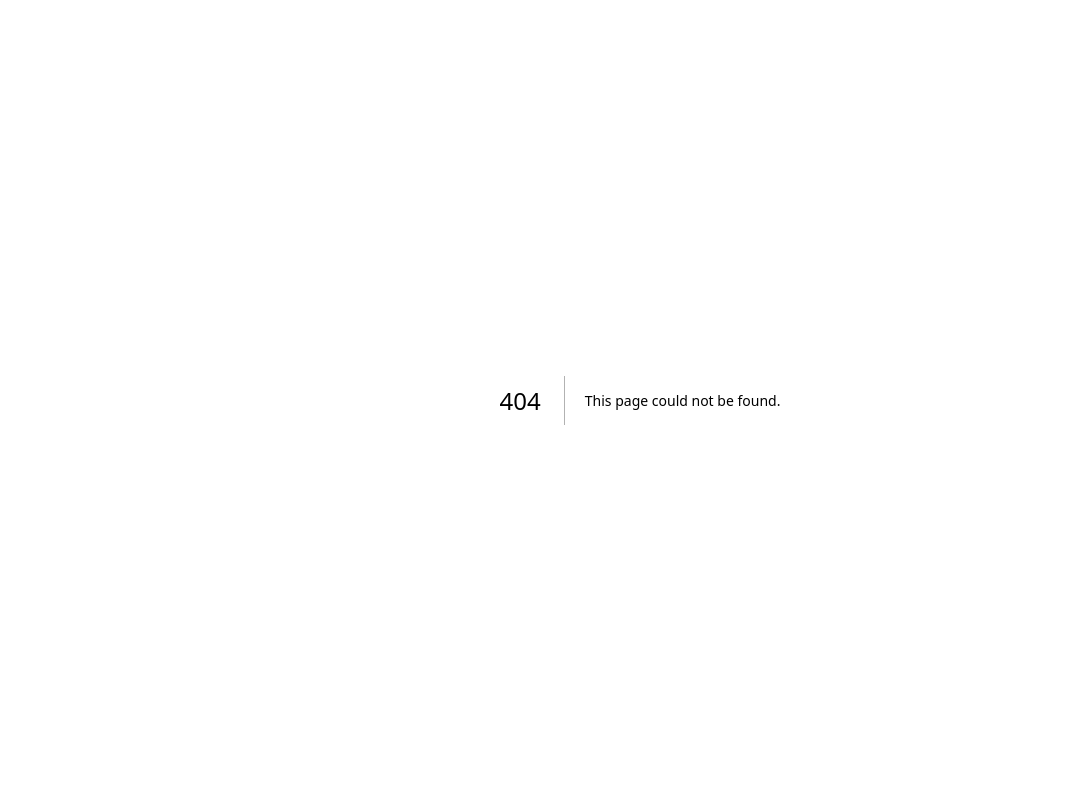
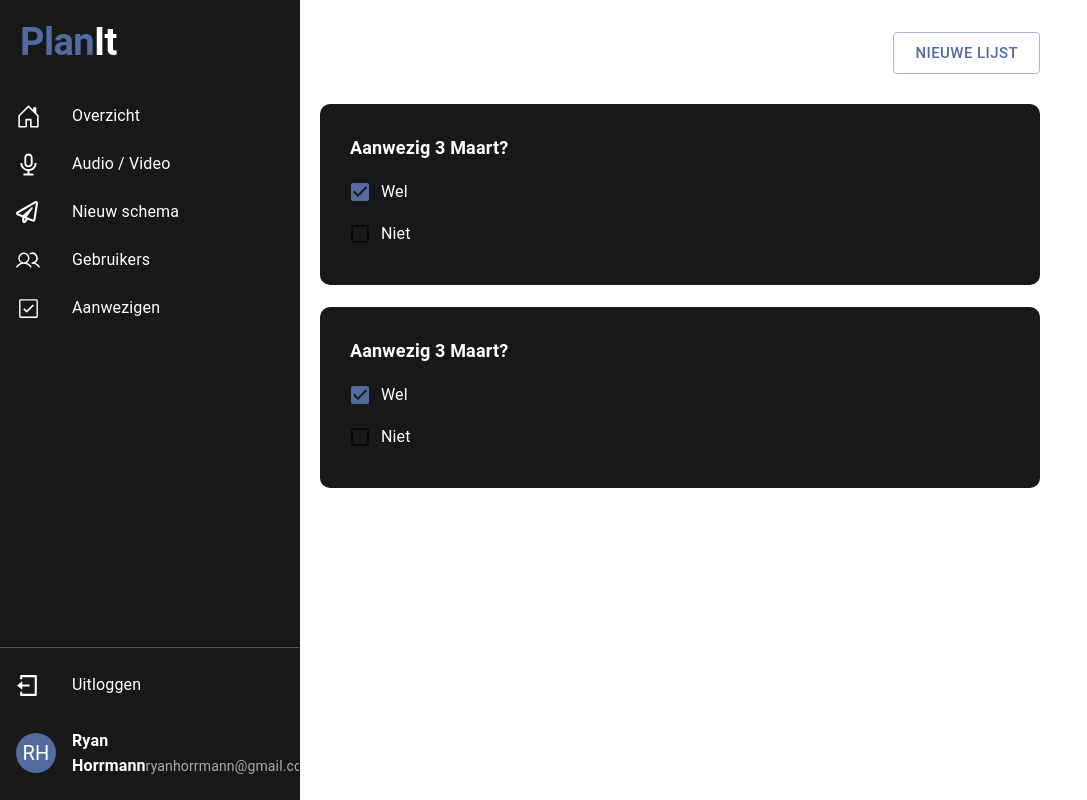
Before and after one commit to JvstRyan/Availi, a Next.js app: page /Dashboard/survey in a window 1280 px wide. Before the commit this address had no page. Shown: the whole page, without its empty margins (0-1087 px from the left). Built offline with nearby package versions, Linux system fonts and the light colour scheme.

Commit message:
Surveylist implementation

```diff
--- a/app/Dashboard/layout.tsx
+++ b/app/Dashboard/layout.tsx
@@ -0,0 +1,19 @@
+import { Grid } from "@mui/material";
+import SideBar from "../components/ui/sidebar/SideBar";
+
+export default function DashboardLayout({
+  children,
+}: {
+  children: React.ReactNode;
+}) {
+  return (
+    <Grid container>
+      <Grid item xs={3}>
+        <SideBar />
+      </Grid>
+      <Grid item xs={9}>
+        {children}
+      </Grid>
+    </Grid>
+  );
+}
--- /dev/null
+++ b/app/Dashboard/survey/page.tsx
@@ -0,0 +1,24 @@
+import SurveyItem from "@/app/components/ui/survey/SurveyItem";
+import { Box, Button } from "@mui/material";
+import React from "react";
+
+const page = () => {
+  return (
+    <Box
+      sx={{ display: "flex", justifyContent: "center", alignItems: "center", marginTop: '2rem',
+      flexDirection: 'column', gap: '10px', width: '75%' }}
+    >
+      <Box sx={{justifyContent: 'flex-end', alignItems: 'flex-end', alignSelf: 'flex-end'}}>
+      <Button variant="outlined" size="large" color="secondary">
+        Nieuwe lijst
+      </Button>
+      </Box>
+      <form className="flex flex-col w-full h-10 text-white mt-5 gap-3">
+        <SurveyItem />
+      </form>
+    </Box>
+
+  );
+};
+
+export default page;
--- a/app/components/ui/SideBar/SideBar.tsx
+++ b/app/components/ui/SideBar/SideBar.tsx
@@ -66,7 +66,7 @@ const listItems = [
         <Box>
           <Typography
             variant="h1"
-            className="font-bold text-4xl p-7 text-white"
+            sx={{fontWeight: 'bold', fontSize: '38px', padding: '20px', color: 'white'}}
           >
             <span className="text-accent">Plan</span>
             It
--- /dev/null
+++ b/app/components/ui/survey/SurveyItem.tsx
@@ -0,0 +1,57 @@
+import {
+  Box,
+  Checkbox,
+  FormControlLabel,
+  Paper,
+  Typography,
+} from "@mui/material";
+import React from "react";
+
+const SurveyItem = () => {
+  return (
+    <>
+      <Box
+        sx={{
+          backgroundColor: "#181818",
+          display: "flex",
+          flexDirection: "column",
+          padding: "30px",
+          borderRadius: "10px",
+          marginBottom: "10px",
+        }}
+      >
+        <Typography fontWeight={"bold"} fontSize={"18px"}>
+          Aanwezig 3 Maart?
+        </Typography>
+        <FormControlLabel
+          control={<Checkbox color="secondary" checked={true} />}
+          label="Wel"
+          sx={{ marginTop: "10px" }}
+        />
+        <FormControlLabel control={<Checkbox checked={false} />} label="Niet" />
+      </Box>
+      <Box
+        sx={{
+          backgroundColor: "#181818",
+          display: "flex",
+          flexDirection: "column",
+          padding: "30px",
+          borderRadius: "10px",
+          marginBottom: "10px",
+        }}
+      >
+        <Typography fontWeight={"bold"} fontSize={"18px"}>
+          Aanwezig 3 Maart?
+        </Typography>
+        <FormControlLabel
+          control={<Checkbox color="secondary" checked={true} />}
+          label="Wel"
+          sx={{ marginTop: "10px" }}
+        />
+        <FormControlLabel control={<Checkbox checked={false} />} label="Niet" />
+      </Box>
+    </>
+  );
+};
+
+export default SurveyItem;
--- a/app/globals.css
+++ b/app/globals.css
@@ -2,6 +2,8 @@
 @tailwind components;
 @tailwind utilities;
 
+
+
 body {
-  background-color: #000;
+background-color: black;
 }
--- a/app/layout.tsx
+++ b/app/layout.tsx
@@ -1,6 +1,8 @@
 import type { Metadata } from "next";
 import { Inter } from "next/font/google";
 import "./globals.css";
+import { ThemeProvider } from "@mui/material/styles";
+import { theme } from "@/theme";
 
 const inter = Inter({ subsets: ["latin"] });
 
@@ -14,8 +16,10 @@ export default function RootLayout({
   children: React.ReactNode;
 }>) {
   return (
+    <ThemeProvider theme={theme}>
     <html lang="en">
       <body className={inter.className}>{children}</body>
     </html>
+    </ThemeProvider>
   );
 }
--- a/app/page.tsx
+++ b/app/page.tsx
@@ -1,5 +1,4 @@
-import SideBar from "./components/ui/SideBar/SideBar";
-
+import SideBar from "./components/ui/sidebar/SideBar";
 
 export default function Login() {
   return (
--- /dev/null
+++ b/theme.ts
@@ -0,0 +1,17 @@
+"use client"
+
+import { createTheme } from "@mui/material/styles";
+
+
+export const theme = createTheme({
+    palette: {
+        primary:
+        {
+           main: "#181818"
+        },
+        secondary:
+        {
+            main: "#526BA1"
+        }
+    }
+})
```
